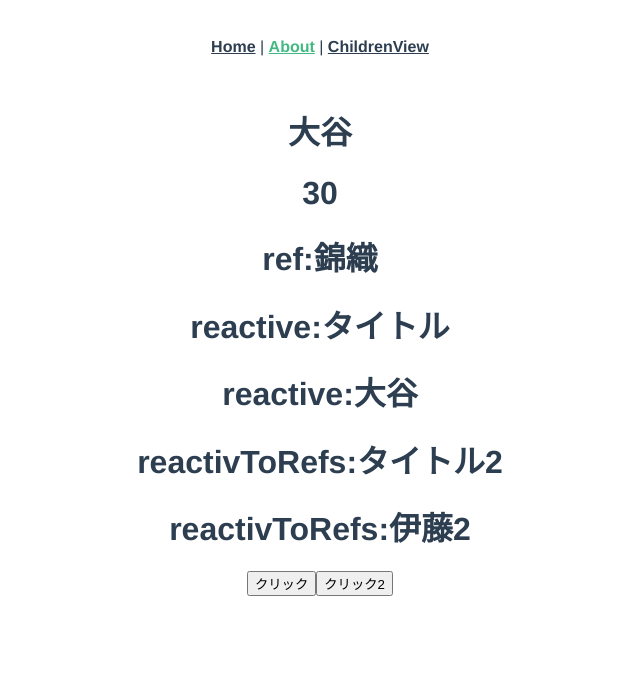
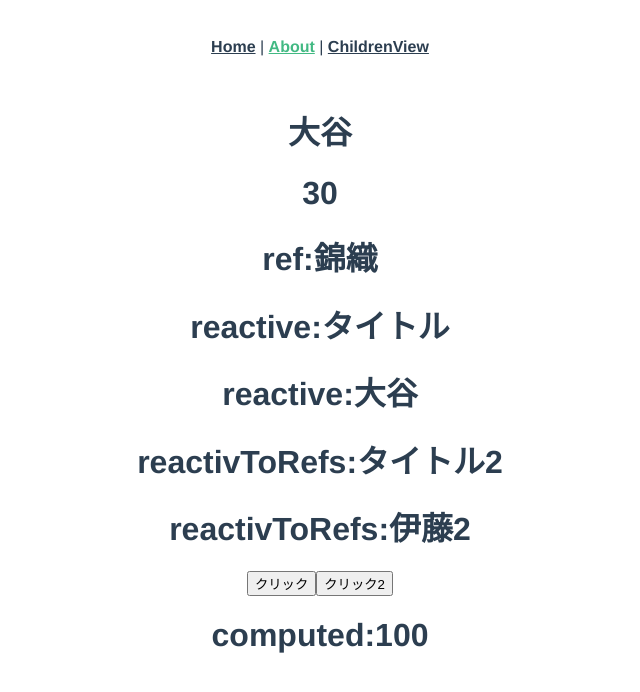
Before and after one commit to kizunas/vue3-test-v1, a Vue app: page /about in a window 1280 px wide. Shown: the top 692 px of the page, without its empty margins (320-960 px from the left). Built offline with nearby package versions, Linux system fonts and the light colour scheme.

Commit message:
computed

```diff
--- a/src/views/AboutView.vue
+++ b/src/views/AboutView.vue
@@ -9,17 +9,28 @@
     <h1>reactivToRefs:{{authorRef[1]}}</h1>
     <button @click="btnClick">クリック</button>
     <button @click="btnClick2">クリック2</button>
+    <h1>computed:{{totalPrice}}</h1>
+
   </div>
 </template>
 
 <script>
-import { ref, reactive, toRefs } from 'vue'
+import { ref, reactive, toRefs, computed } from 'vue'
 
 export default {
   data(){},
   setup(){
     let name = '大谷'
     const age = 30
+
+    const item = reactive({
+      price: 100,
+      number: 1
+    })
+
+    const totalPrice = computed(()=>{
+      return item.price * item.number
+    })
 
     const nameRef = ref('錦織')
 
@@ -48,7 +59,9 @@ export default {
       book,
       ...toRefs(booktoRefs),
       btnClick,
-      btnClick2
+      btnClick2,
+      item,
+      totalPrice
     }
   }
 }
```
